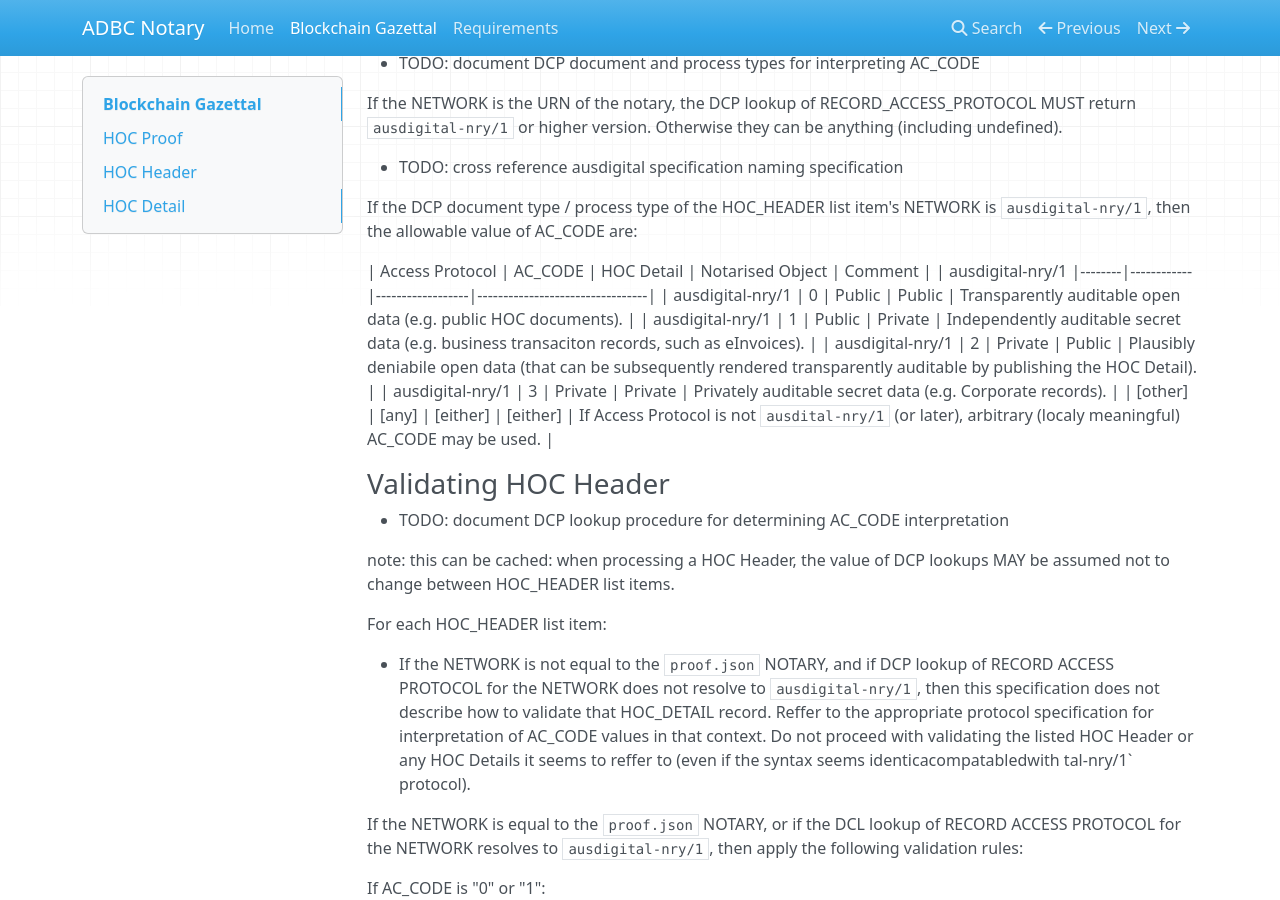
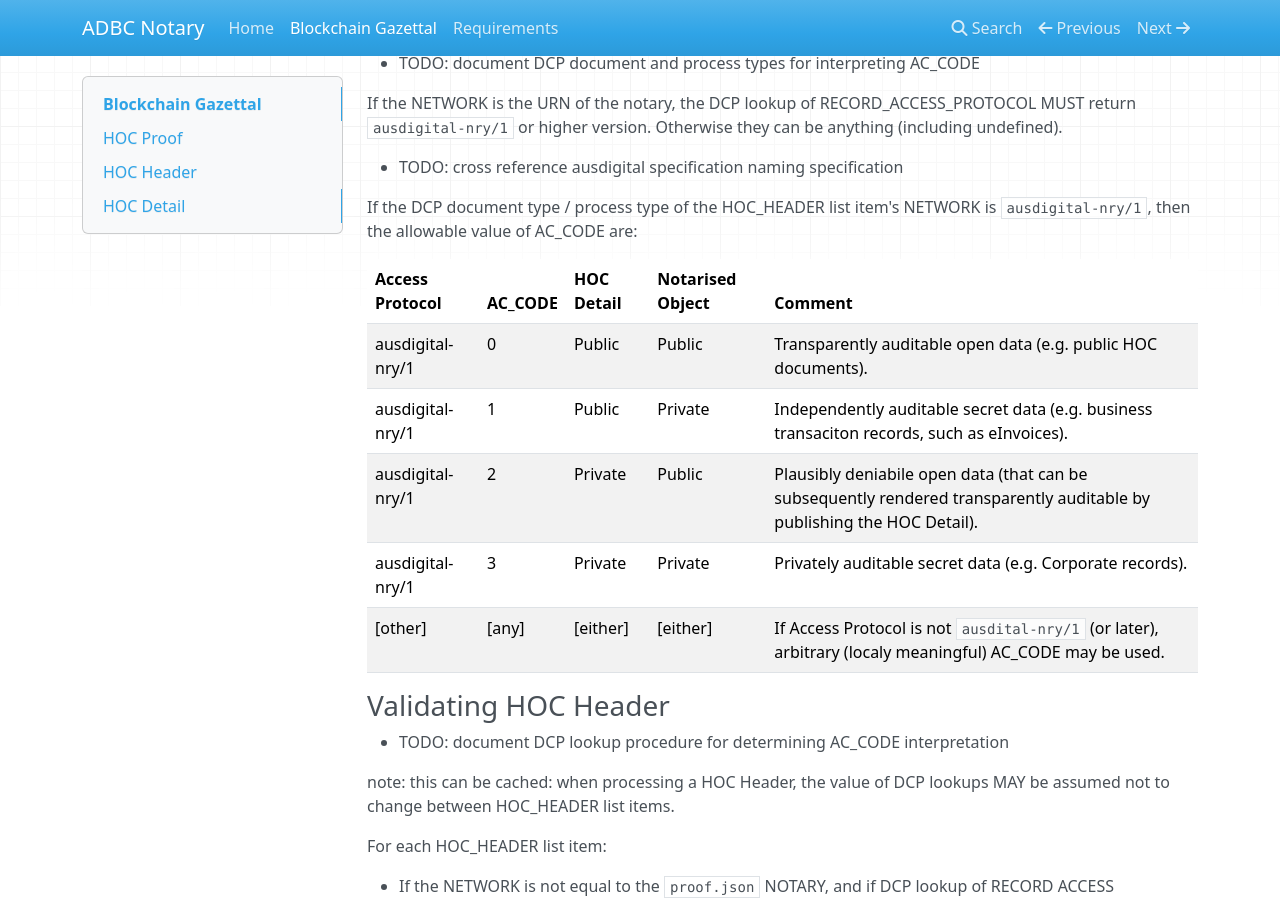
Before and after one commit to kshychko/ausdigital-nry, an MkDocs documentation site: the page built from docs/Gazette.md, in a window 1280 px wide and 900 px high, scrolled down 4285 px. Built offline with MkDocs 1.6.1, drawn with Linux system fonts in a browser that asks for light colours; nearby versions of some CDN libraries; part of the change alters nothing that is shown; some of the changed text lies outside the part shown.

Commit message:
fix typos and broken table markdown

````diff
--- a/docs/Gazette.md
+++ b/docs/Gazette.md
@@ -69,10 +69,10 @@ For example, assuming the blockchain contains `/ipfs/QmYwAPJzv5CZsnA625s3Xf2nemt
  * test for the existance of `/ipfs/QmYwAPJzv5CZsnA625s3Xf2nemtYgPpHdWEz79ojWnPbdG/proof.sig`
  * if the proof.sig is larger than MAX_SIZE, it is not valid. There is no need to download more than (MAX_SIZE +1 byte) in this step.
 
-If `proof.json` and `proof.sig` both exist and neither exceed MAZ_SIZE, the next step is to ensure that proof.json validates agains the json schema. Assuming `proof.json` and `proof.schema` are both in the current working directory, the `jsonschema` program could be used like this:
+If `proof.json` and `proof.sig` both exist and neither exceed MAZ_SIZE, the next step is to ensure that `proof.json` validates agains the json schema. Assuming `proof.json` and `proof.schema` are both in the current working directory, the `jsonschema` program could be used like this:
 
 ```bash
-jsonschema -i sample.json sample.schema
+jsonschema -i proof.json proof.schema
 ```
 
 If the schema is valid, it will contains a `NOTARY` element containing the business identifier of the party responsible for notarisation. The value of this attribute is a business identifier which can be resolved via the AusDigital [Digital Capability Lookup](https://ausdigital-dcl.readthedocs.io), which will yield an AusDigital [Digital Capability Provider](https://ausdigital-dcp.readthedocs.io) where the public keys of that organisation can be discovered.
@@ -133,7 +133,7 @@ If the NETWORK is the URN of the notary, the DCP lookup of RECORD_ACCESS_PROTOCO
 If the DCP document type / process type of the HOC_HEADER list item's NETWORK is `ausdigital-nry/1`, then the allowable value of AC_CODE are:
 
 | Access Protocol | AC_CODE | HOC Detail | Notarised Object | Comment                         |
-| ausdigital-nry/1 |--------|------------|------------------|---------------------------------|
+|-----------------|---------|------------|------------------|---------------------------------|
 | ausdigital-nry/1 | 0      | Public     | Public           | Transparently auditable open data (e.g. public HOC documents). |
 | ausdigital-nry/1 | 1      | Public     | Private          | Independently auditable secret data (e.g. business transaciton records, such as eInvoices). |
 | ausdigital-nry/1 | 2      | Private    | Public           | Plausibly deniabile open data (that can be subsequently rendered transparently auditable by publishing the HOC Detail). |
````
